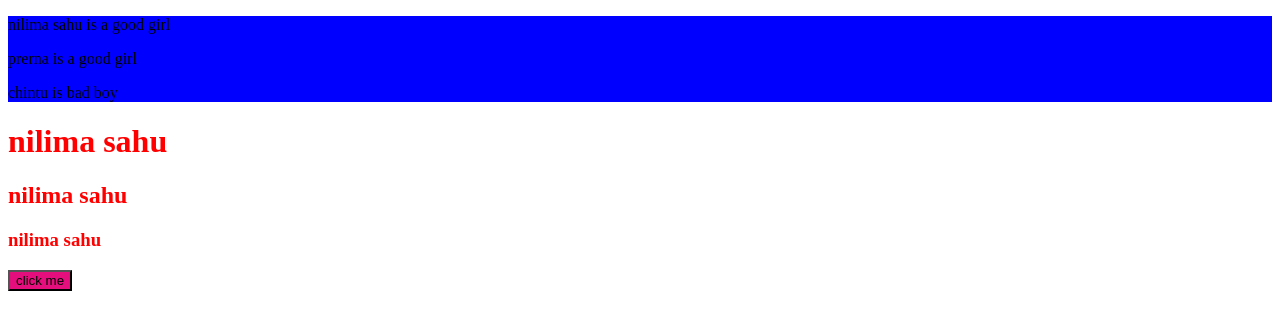
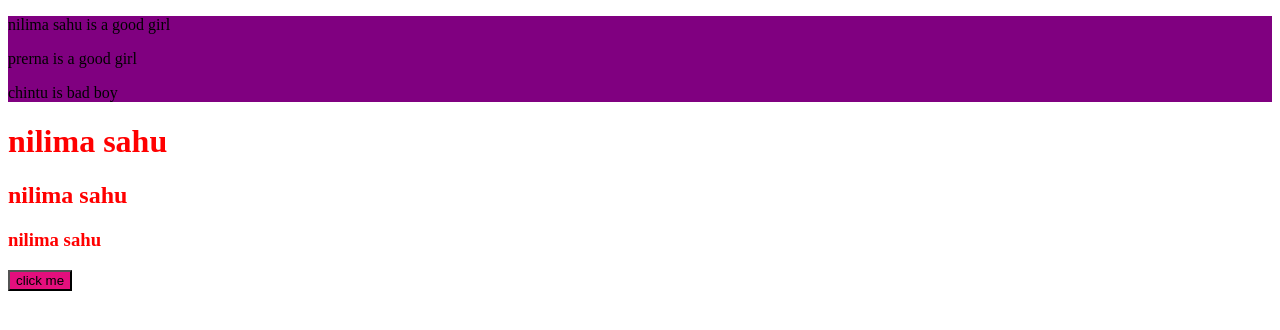
Before and after one commit to nilimaSahu22/ClassRoom, a plain HTML site: page index.html in a window 1280 px wide. Drawn offline with Linux system fonts and the light colour scheme.

```diff
--- a/style.css
+++ b/style.css
@@ -1,5 +1,6 @@
 #box{
-    background-color: blue;
+    /* background-color: blue; */
+    background: purple;
 }
 .heading{
     color: red;
```
Also changed, not shown: MyForm/index.html (added).
